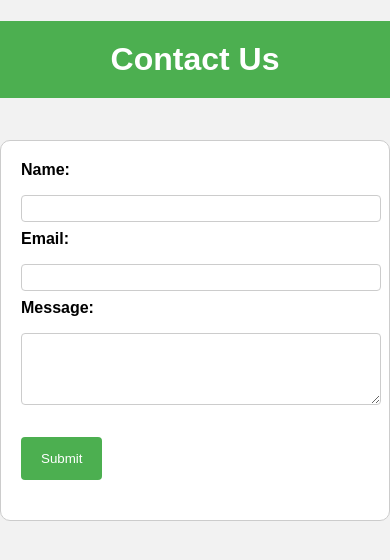
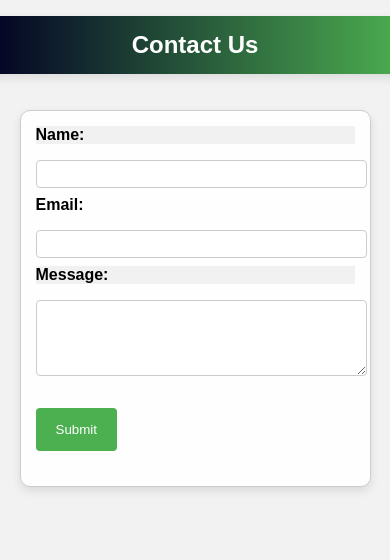
Before and after one commit to k00ya/project3, a plain HTML site: page contact.html in a window 390 px wide. Drawn offline with Linux system fonts and the light colour scheme.

```diff
--- a/contact.css
+++ b/contact.css
@@ -1,9 +1,16 @@
 /* General Styles */
-body {
+:root {
+    --primary-color: #4CAF50;
+    --secondary-color: #f2f2f2;
+    --border-color: #ccc;
+    --hover-color: #45a049;
+  }
+
+  body {
     font-family: Arial, sans-serif;
     margin: 0;
     padding: 0;
-    background-color: #f2f2f2;
+    background-color: var(--secondary-color);
     display: flex;
     flex-direction: column;
     align-items: center;
@@ -11,11 +18,12 @@
 
   /* Header Styles */
   h1 {
-    background-color: #4CAF50;
+    background: linear-gradient(90deg, rgba(2,0,36,1) 0%, var(--primary-color) 100%);
     color: white;
     text-align: center;
     padding: 20px;
     width: 100%;
+    box-shadow: 0px 4px 10px rgba(0, 0, 0, 0.1);
   }
 
   /* Form Styles */
@@ -24,10 +32,16 @@
     width: 100%;
     margin: 20px 10px;
     padding: 20px;
-    border: 1px solid #ccc;
-    background-color: #fff;
+    border: 1px solid var(--border-color);
+    background: rgba(255, 255, 255, 0.9);
     border-radius: 10px;
+    box-shadow: 0px 4px 10px rgba(0, 0, 0, 0.1);
     box-sizing: border-box;
+    transition: all 0.3s ease;
+  }
+
+  form:hover {
+    box-shadow: 0px 4px 15px rgba(0, 0, 0, 0.2);
   }
 
   label {
@@ -42,20 +56,52 @@
     width: 100%;
     padding: 5px;
     margin: 8px 0;
-    border: 1px solid #ccc;
+    border: 1px solid var(--border-color);
     border-radius: 4px;
+    transition: border 0.3s ease;
+  }
+
+  input[type="text"]:focus,
+  input[type="email"]:focus,
+  textarea:focus {
+    border-color: var(--primary-color);
   }
 
   input[type="submit"] {
-    background-color: #4CAF50;
+    background-color: var(--primary-color);
     color: white;
     padding: 14px 20px;
     margin: 20px 0;
     border: none;
     border-radius: 4px;
     cursor: pointer;
+    transition: background-color 0.3s ease;
   }
 
   input[type="submit"]:hover {
-    background-color: #45a049;
+    background-color: var(--hover-color);
   }
+
+  /* Media Queries for Responsiveness */
+  @media (max-width: 600px) {
+    h1 {
+      font-size: 24px;
+      padding: 15px;
+    }
+
+    form {
+      max-width: 90%;
+      padding: 15px;
+    }
+
+    input[type="text"],
+    input[type="email"],
+    textarea {
+      font-size: 14px;
+    }
+  }
+
+  /* Nth-child selector for alternate row styling */
+  label:nth-child(odd) {
+    background-color: rgba(0, 0, 0, 0.05);
+  }
```
